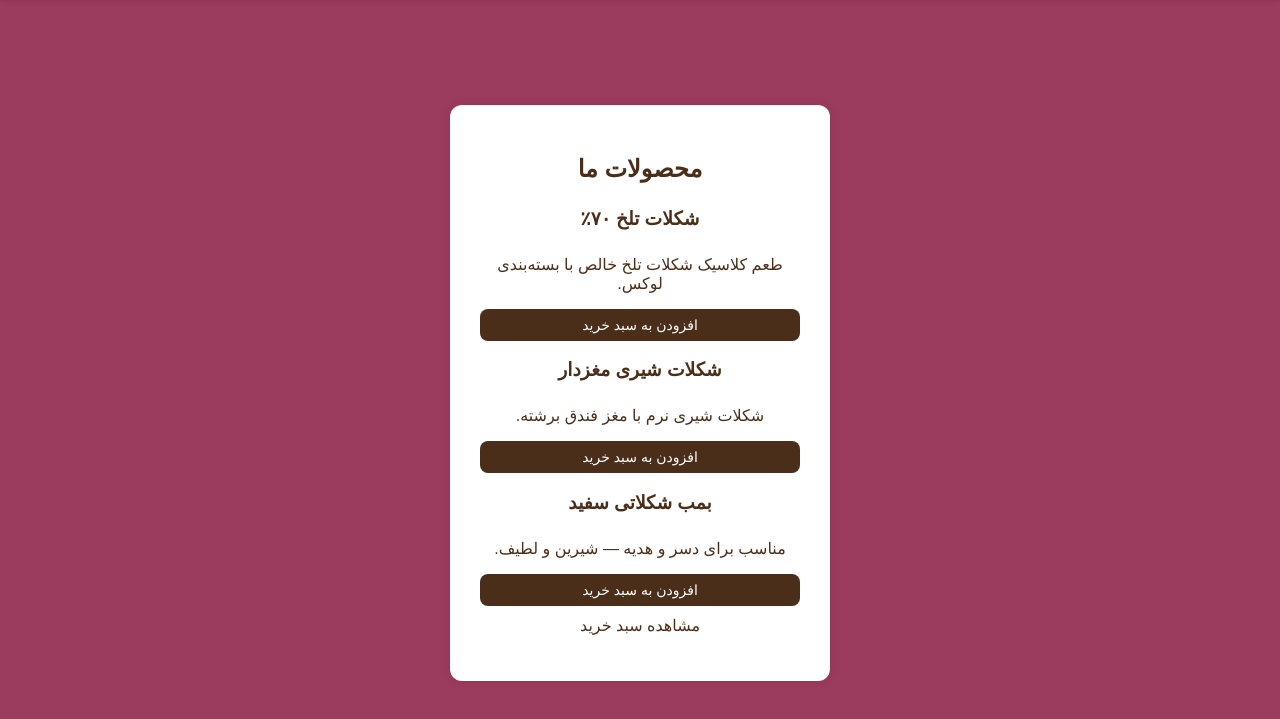
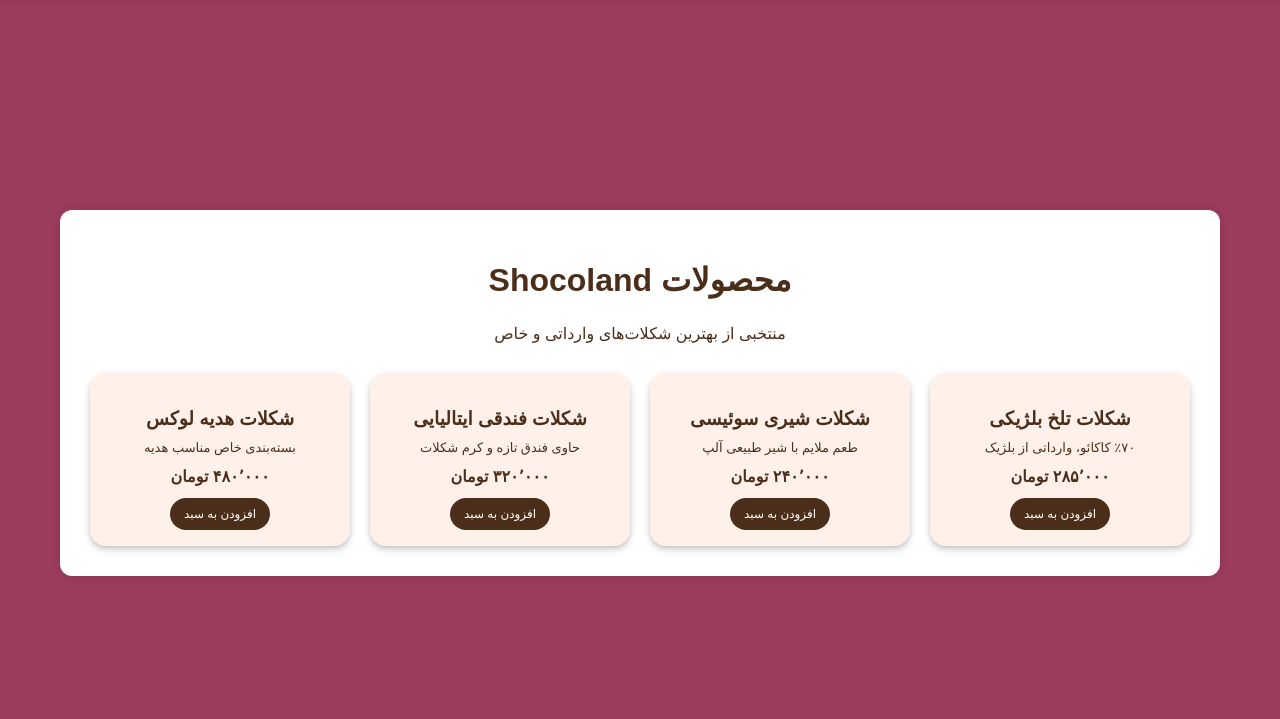
Before and after one commit to Parsarzv/Web-Design, a plain HTML site: page Web/pages/products.html in a window 1280 px wide. Shown: the part 77-796 px from the top of the page. Drawn offline with Linux system fonts and the light colour scheme.

Commit message:
products page

```diff
--- a/Web/pages/products.html
+++ b/Web/pages/products.html
@@ -1,13 +1,15 @@
 <!DOCTYPE html>
-<html lang="fa">
+<html lang="fa" dir="rtl">
 
 <head>
-  <meta charset="UTF-8">
-  <title>محصولات - Shocoland</title>
-  <link rel="stylesheet" href="../assets/css/style.css">
+  <meta charset="UTF-8" />
+  <title>محصولات | Shocoland</title>
+  <link rel="stylesheet" href="../assets/css/style.css" />
 </head>
 
 <body>
+
+  <!-- Navbar -->
   <header>
     <nav class="navbar">
       <div class="brand"><img src="../assets/Images/photo_2025-11-16_18-24-06-removebg-preview (1).png" alt="Chocolate Logo"></div>
@@ -22,30 +24,48 @@
     </nav>
   </header>
 
-  <main>
-    <section class="container">
-      <h2>محصولات ما</h2>
-      <div class="product">
-        <h3>شکلات تلخ ۷۰٪</h3>
-        <p>طعم کلاسیک شکلات تلخ خالص با بسته‌بندی لوکس.</p>
-        <button class="btn-primary-filled">افزودن به سبد خرید</button>
+  <!-- Main Content -->
+  <main class="container" style="width: 100%; max-width: 1100px;">
+    <h1>محصولات Shocoland</h1>
+    <p>منتخبی از بهترین شکلات‌های وارداتی و خاص</p>
+
+    <!-- Grid -->
+    <section class="product-grid">
+
+      <!-- Card 1 -->
+      <div class="md-card elevated product-card">
+        <h3>شکلات تلخ بلژیکی</h3>
+        <p>٪۷۰ کاکائو، وارداتی از بلژیک</p>
+        <span class="price">۲۸۵٬۰۰۰ تومان</span>
+        <button class="md-btn filled small">افزودن به سبد</button>
       </div>
 
-      <div class="product">
-        <h3>شکلات شیری مغزدار</h3>
-        <p>شکلات شیری نرم با مغز فندق برشته.</p>
-        <button class="btn-primary-filled">افزودن به سبد خرید</button>
+      <!-- Card 2 -->
+      <div class="md-card elevated product-card">
+        <h3>شکلات شیری سوئیسی</h3>
+        <p>طعم ملایم با شیر طبیعی آلپ</p>
+        <span class="price">۲۴۰٬۰۰۰ تومان</span>
+        <button class="md-btn filled small">افزودن به سبد</button>
       </div>
 
-      <div class="product">
-        <h3>بمب شکلاتی سفید</h3>
-        <p>مناسب برای دسر و هدیه — شیرین و لطیف.</p>
-        <button class="btn-primary-filled">افزودن به سبد خرید</button>
+      <!-- Card 3 -->
+      <div class="md-card elevated product-card">
+        <h3>شکلات فندقی ایتالیایی</h3>
+        <p>حاوی فندق تازه و کرم شکلات</p>
+        <span class="price">۳۲۰٬۰۰۰ تومان</span>
+        <button class="md-btn filled small">افزودن به سبد</button>
       </div>
 
-      <p><a href="cart.html">مشاهده سبد خرید</a></p>
+      <!-- Card 4 -->
+      <div class="md-card elevated product-card">
+        <h3>شکلات هدیه لوکس</h3>
+        <p>بسته‌بندی خاص مناسب هدیه</p>
+        <span class="price">۴۸۰٬۰۰۰ تومان</span>
+        <button class="md-btn filled small">افزودن به سبد</button>
+      </div>
+
     </section>
   </main>
+
 </body>
-
 </html>
```
